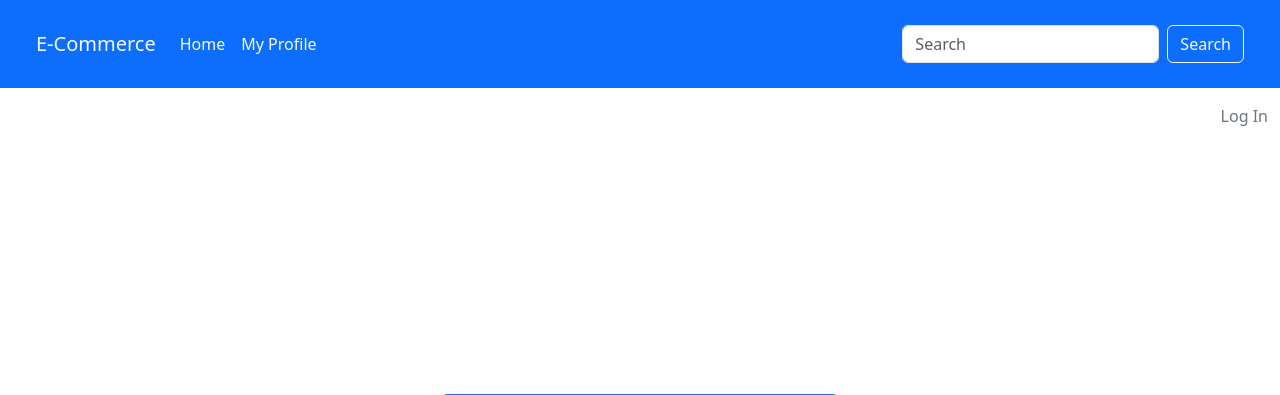
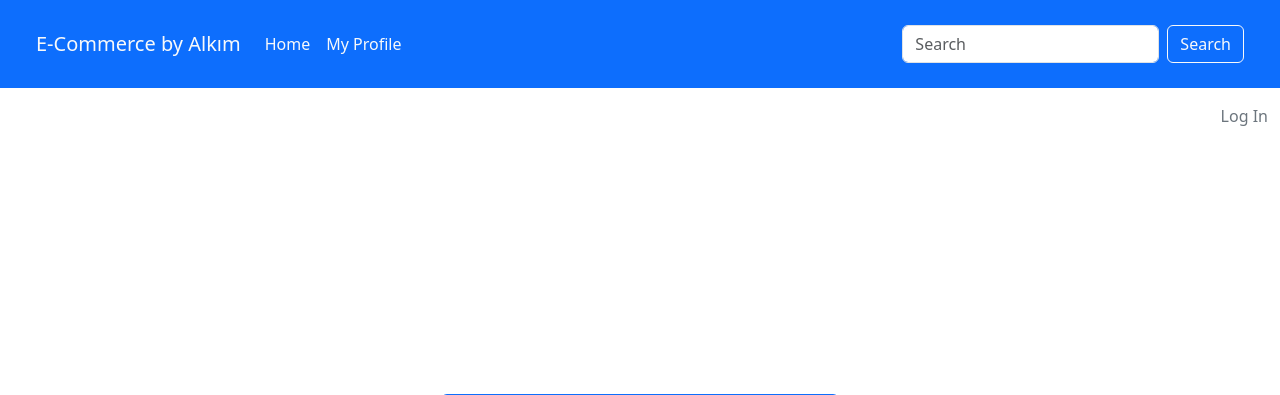
Before and after one commit to doganalkim/CENG495-HW1, a Flask app: page /login in a window 1280 px wide. Shown: the top 395 px of the page. Run offline with Flask 3, Linux system fonts and the light colour scheme; parts of the project's set-up code (start-up, migrations or seed data) failed here and were passed over.

Commit message:
front end updates

```diff
--- a/app/templates/index.html
+++ b/app/templates/index.html
@@ -3,7 +3,7 @@
 <head>
     <meta charset="UTF-8">
     <meta name="viewport" content="width=device-width, initial-scale=1.0">
-    <title>Flask App</title>
+    <title>Alkım Cloud HW</title>
     <link href="https://cdn.jsdelivr.net/npm/bootstrap@5.3.3/dist/css/bootstrap.min.css" rel="stylesheet" integrity="sha384-QWTKZyjpPEjISv5WaRU9OFeRpok6YctnYmDr5pNlyT2bRjXh0JMhjY6hW+ALEwIH" crossorigin="anonymous">
     <link rel="shortcut icon" href="https://www.metu.edu.tr/sites/all/themes/odtu/favicon.ico" type="image/vnd.microsoft.icon">
   </head>
@@ -12,7 +12,7 @@
 <body>
     <nav class="navbar navbar-expand-lg p-4 bg-primary">
         <div class="container-fluid">
-          <a class="navbar-brand text-light" >E-Commerce</a>
+          <a class="navbar-brand text-light" >E-Commerce by Alkım</a>
           <button class="navbar-toggler" type="button" data-bs-toggle="collapse" data-bs-target="#navbarSupportedContent" aria-controls="navbarSupportedContent" aria-expanded="false" aria-label="Toggle navigation">
             <span class="navbar-toggler-icon"></span>
           </button>
--- a/app/templates/item_details.html
+++ b/app/templates/item_details.html
@@ -61,7 +61,7 @@
                 <div class="card">
                     <div class="card-body d-flex">
                         <div>
-                            <p class="card-title mb-1"> <strong> {{review['username']}} </strong> - Date: {{ review['date'].strftime('%Y-%m-%d %H:%M') }} </p>
+                            <p class="card-title mb-1"><strong>{{review['username']}} </strong> - Date: {{ review['date'].strftime('%Y-%m-%d %H:%M') }} </p>
                             <p class="card-text mt-2"> {{review['review']}} </p>
                         </div>
                     </div>
```
